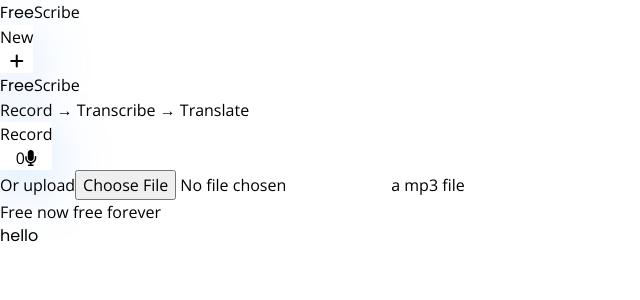
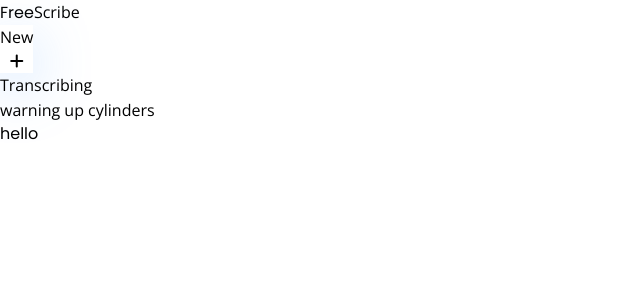
Before and after one commit to ZuRaSha16/free-scribe, a React (Vite) app: page / in a window 1280 px wide. Shown: the top 300 px of the page, without its empty margins (0-640 px from the left). Built offline with nearby package versions, Linux system fonts and the light colour scheme.

Commit message:
first commit

```diff
--- a/src/App.jsx
+++ b/src/App.jsx
@@ -2,10 +2,14 @@
 import HomePage from './components/HomePage'
 import Header from './components/Header'
 import FileDisplay from './components/FileDisplay'
+import Information from './components/Information'
+import Transcribing from './components/Transcribing'
 
 function App() {
   const [file, setFile] = useState(null)
   const [audioStream, setAudioStream] = useState(null)
+  const [outPut, setOutPut] = useState(null)
+  const [loading, setLoading] = useState(true)
 
   const isAudioAvailable = file || audioStream
 
@@ -22,12 +26,17 @@
     <div className='flex flex-col max-w-[1000px] mx-auto w-full'>
       <section className='min-h-screen flex flex-col'>
         <Header />
-          {isAudioAvailable ? (
-            <FileDisplay file={file} audioStream=
+        {outPut ? (
+          <Information />
+        ) : loading ? (
+          <Transcribing />
+        ): isAudioAvailable ? (
+          <FileDisplay file={file} audioStream=
             {setAudioStream} handleAudioReset={handleAudioReset} />
-          ) : (
+        ): (
           <HomePage setFile={setFile} setAudioStream={setAudioStream} />
         )}
+
       </section>
       <h1 className='text-gree-100'>hello</h1>
       <footer> </footer>
--- /dev/null
+++ b/src/components/Information.jsx
@@ -0,0 +1,9 @@
+import React from 'react'
+
+export default function Information() {
+  return (
+    <div>
+
+    </div>
+  )
+}
--- a/src/components/Transcribing.jsx
+++ b/src/components/Transcribing.jsx
@@ -4,7 +4,7 @@
   const { downloading } = props
   return (
     <div className='flex items-center flex-col justify-center
-    gap-10 md:gap-14 py-24'>
+    gap-10 md:gap-14 text-center py-24 p-4'>
       <div className='flex flex-col gap-2
       sm:gap-4'>
         <h1 className='font-semibold text-4xl sm:text-5xl md:text-6xl'>
@@ -14,7 +14,7 @@
       : 'core cylinders engaged'}</p>
       </div>
       <div className='flex flex-col gap-2 sm:gap-4
-      max-w-[500px] mx-auto w-full'>
+      max-w-[400px] mx-auto w-full'>
         {[0, 1, 2].map(val => {
           return (
           <div key={val} className={'rounded-full h-2 sm:h-3 bg-slate-400 loading ' + `loading${val}`}></div>
```
